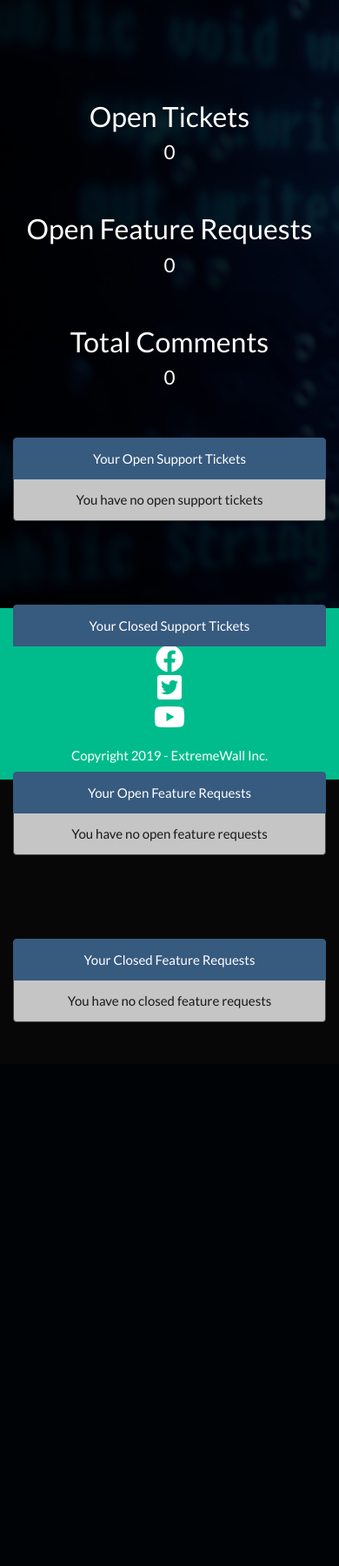
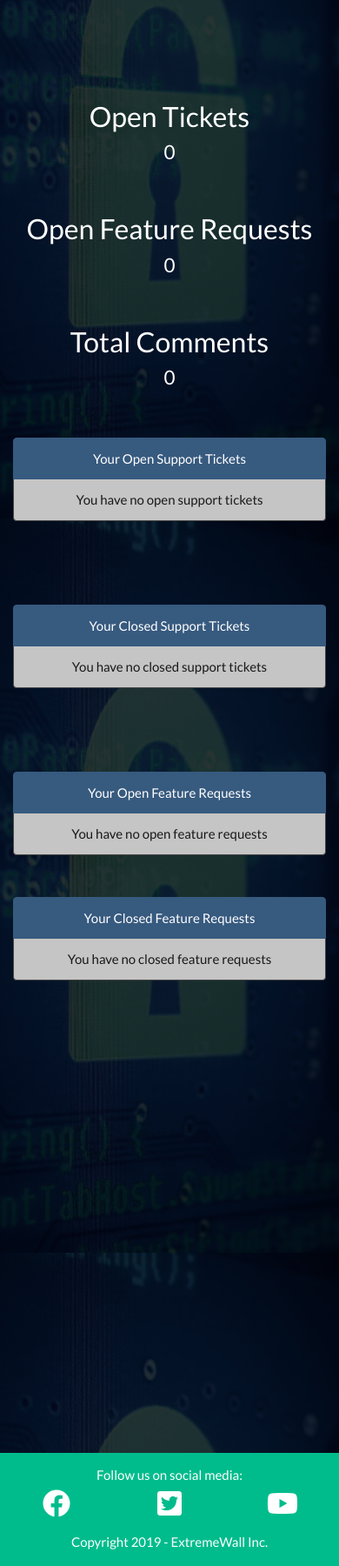
Before and after one commit to britsja/Full-Stack-Frameworks-with-Django-Milestone-Project, a Django app: page /accounts/profile/ in a window 390 px wide. Shown: the part 319-2119 px from the top of the page at 87% size. Before the commit the page ends 1494 px from the top, so only its background shows below. Run offline with Django 3.2, Linux system fonts and the light colour scheme; the visitor is signed in with stand-in values (Sample User, id 1); data comes from the database, SQL or seed files in the repository; data that the repository does not hold is empty; some libraries are stand-ins or nearby versions.

Commit message:
Tested and adjusted responsiveness on all pages

```diff
--- a/accounts/templates/login.html
+++ b/accounts/templates/login.html
@@ -8,7 +8,7 @@
 
 <div class="container">
     <div class="row">
-        <div class="col-sm-6 offset-3 mt-5">
+        <div class="col-6 offset-3 mt-5">
             <form method="POST">
                 {% csrf_token %}
                 {{ login_form | as_bootstrap }}
--- a/accounts/templates/profile.html
+++ b/accounts/templates/profile.html
@@ -27,7 +27,7 @@
             </div>
         </div>
         <div class="row">
-            <div class="col-sm-6 text-center text-light mt-5 mb-5">
+            <div class="col-md-6 text-center text-light mt-5 mb-5">
                 <ul class="list-group">
                     <li class="list-group-item active">Your Open Support Tickets</li>
                     {% if open_tickets_total > 0 %}
@@ -43,7 +43,7 @@
                     {% endif %}
                 </ul>
             </div>
-            <div class="col-sm-6 text-center text-light mt-5 mb-5">
+            <div class="col-md-6 text-center text-light mt-5 mb-5">
                 <ul class="list-group">
                     <li class="list-group-item active">Your Closed Support Tickets</li>
                     {% if closed_tickets_total > 0 %}
@@ -61,7 +61,7 @@
             </div>
         </div>
         <div class="row">
-            <div class="col-sm-6 text-center mt-5 mb-5">
+            <div class="col-md-6 text-center mt-5">
                 <ul class="list-group">
                     <li class="list-group-item active">Your Open Feature Requests</li>
                     {% if open_feature_requests > 0 %}
@@ -77,7 +77,7 @@
                     {% endif %}
                 </ul>
             </div>
-            <div class="col-sm-6 text-center mt-5 mb-5">
+            <div class="col-md-6 text-center mt-5">
                 <ul class="list-group">
                     <li class="list-group-item active">Your Closed Feature Requests</li>
                     {% if closed_feature_requests > 0 %}
@@ -96,6 +96,6 @@
         </div>
     </div>
 </section>
-<div class="pb-5 mb-5"></div>
+
 
 {% endblock %}
--- a/accounts/templates/register.html
+++ b/accounts/templates/register.html
@@ -6,9 +6,10 @@
 
 {% block content %}
 
+<section id="register">
     <div class="container">
         <div class="row">
-        <div class="col-sm-6 offset-3 mt-5">
+            <div class="col-6 offset-3 mt-5">
                 <form method="POST">
                     {% csrf_token %}
                     {{ registration_form | as_bootstrap }}
@@ -17,7 +18,7 @@
             </div>
         </div>
     </div>
-
+</section>
 
 
 {% endblock %}
--- a/cart/templates/cart.html
+++ b/cart/templates/cart.html
@@ -3,6 +3,7 @@
 {% block title %}Cart Content{% endblock %}
 {% block content %}
 
+<section id="cart">
     <div class="container mt-5">
         <div class="row">
             {% for item in cart_items %}
@@ -77,6 +78,7 @@
             </div>
         </div>
     </div>
+</section>
 {% endif %}
 
 {% endblock %}
--- a/checkout/templates/success.html
+++ b/checkout/templates/success.html
@@ -3,6 +3,7 @@
 {% block title %}Cart Content{% endblock %}
 {% block content %}
 
+<section id="success">
     <div class="container mt-5">
         <div class="row">
             <div class="col-sm-12 text-center">
@@ -18,5 +19,6 @@
             </div>
         </div>
     </div>
+</section>
 
 {% endblock %}
--- a/features/templates/addfeature.html
+++ b/features/templates/addfeature.html
@@ -6,6 +6,7 @@
 
 {% block content %}
 
+<section id="addfeature">
     <div class="container">
         <div class="row">
             <div class="col-sm-12 text-center mt-5">
@@ -18,10 +19,8 @@
                     <button type="submit" class="btn btn-info">Submit</button>
                 </form>
             </div>
-
-
         </div>
     </div>
-
+</section>
 
 {% endblock  %}
--- a/features/templates/featurerequests.html
+++ b/features/templates/featurerequests.html
@@ -6,11 +6,6 @@
 
 <div class="container">
     <div class="row">
-        {% if messages %}
-        <div class="col-sm-12 text-center mt-5">
-            <p>{{messages}}</p>
-        </div>
-        {% endif %}
         <div class="col-sm-12 text-center mt-5">
             <h1>List of open features</h1>
         </div>
--- a/static/css/styles.css
+++ b/static/css/styles.css
@@ -68,7 +68,7 @@
 }
 
 
-/* Other */
+/* Footer */
 
 .page-footer {
     min-height: 50px;
@@ -76,6 +76,8 @@
     bottom: 0;
 
 }
+
+/* Other */
 
 .light-grey {
     background-color: #f5f5f5;
@@ -93,3 +95,46 @@
     font-size: 2rem;
     color: #fff;
 }
+
+
+
+/* MEDIA QUERIES */
+
+@media screen and (min-width: 320px) and (max-width: 767px) {
+
+    #home {
+        min-height: 600px;
+    }
+
+    #home .dark-overlay {
+        min-height: 600px;
+    }
+
+    #addfeature {
+        min-height: 1000px;
+    }
+
+    #addticket {
+        min-height: 1000px;
+    }
+
+    #profile {
+        min-height: 2000px;
+    }
+
+    #profile .dark-overlay {
+        min-height: 2000px;
+    }
+
+    #register {
+        min-height: 800px;
+    }
+
+    #cart {
+        min-height: 800px;
+    }
+
+    #success {
+        min-height: 800px;
+    }
+}
--- a/templates/base.html
+++ b/templates/base.html
@@ -97,7 +97,7 @@
                     <a class="nav-link" href="{% url 'register' %}"><i class="fas fa-pencil-alt"></i> Register</a>
                 </li>
                 <li class="nav-item {{ login_page }}">
-                    <a class="nav-link" href="{% url 'login' %}"><i class="fas fa-sign-in-alt"></i>Login</a>
+                    <a class="nav-link" href="{% url 'login' %}"><i class="fas fa-sign-in-alt"></i> Login</a>
                 </li>
                 {% endif %}
             </ul>
@@ -115,16 +115,16 @@
             <div class="col-sm-12 text-center mt-3">
                 <h6>Follow us on social media:</h6>
             </div>
-            <div class="col-sm-4 text-center">
+            <div class="col-4 text-center">
                 <a href="http://www.facebook.com" target="_blank"><i class="fab fa-facebook"></i></a>
             </div>
-            <div class="col-sm-4 text-center">
+            <div class="col-4 text-center">
                 <a href="http://www.twitter.com" target="_blank"><i class="fab fa-twitter-square"></i></a>
             </div>
-            <div class="col-sm-4 text-center">
+            <div class="col-4 text-center">
                 <a href="http://www.youtube.com" target="_blank"><i class="fab fa-youtube"></i></a>
             </div>
-            <div class="col-sm-12 text-center mt-3">
+            <div class="col-12 text-center mt-3">
                 <p class="align-middle">Copyright 2019 - ExtremeWall Inc.</p>
             </div>
         </div>
--- a/tickets/templates/addticket.html
+++ b/tickets/templates/addticket.html
@@ -6,6 +6,7 @@
 
 {% block content %}
 
+<section id="addticket">
     <div class="container">
         <div class="row">
             <div class="col-sm-12 text-center mt-5">
@@ -22,6 +23,6 @@
 
         </div>
     </div>
-
+</section>
 
 {% endblock  %}
```
Also changed, not shown: features/templates/openfeature.html (+27 -20 lines). Lines whose indentation alone changed are shown as unchanged.
